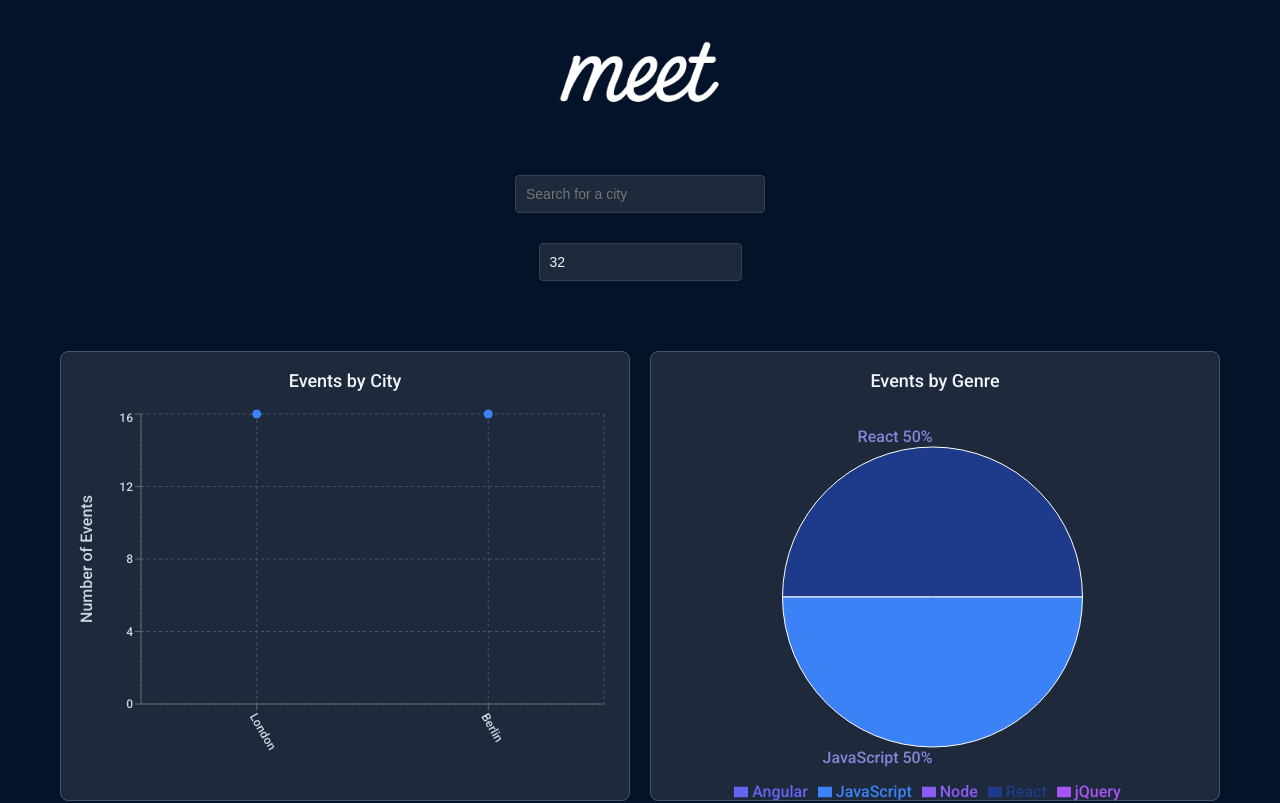
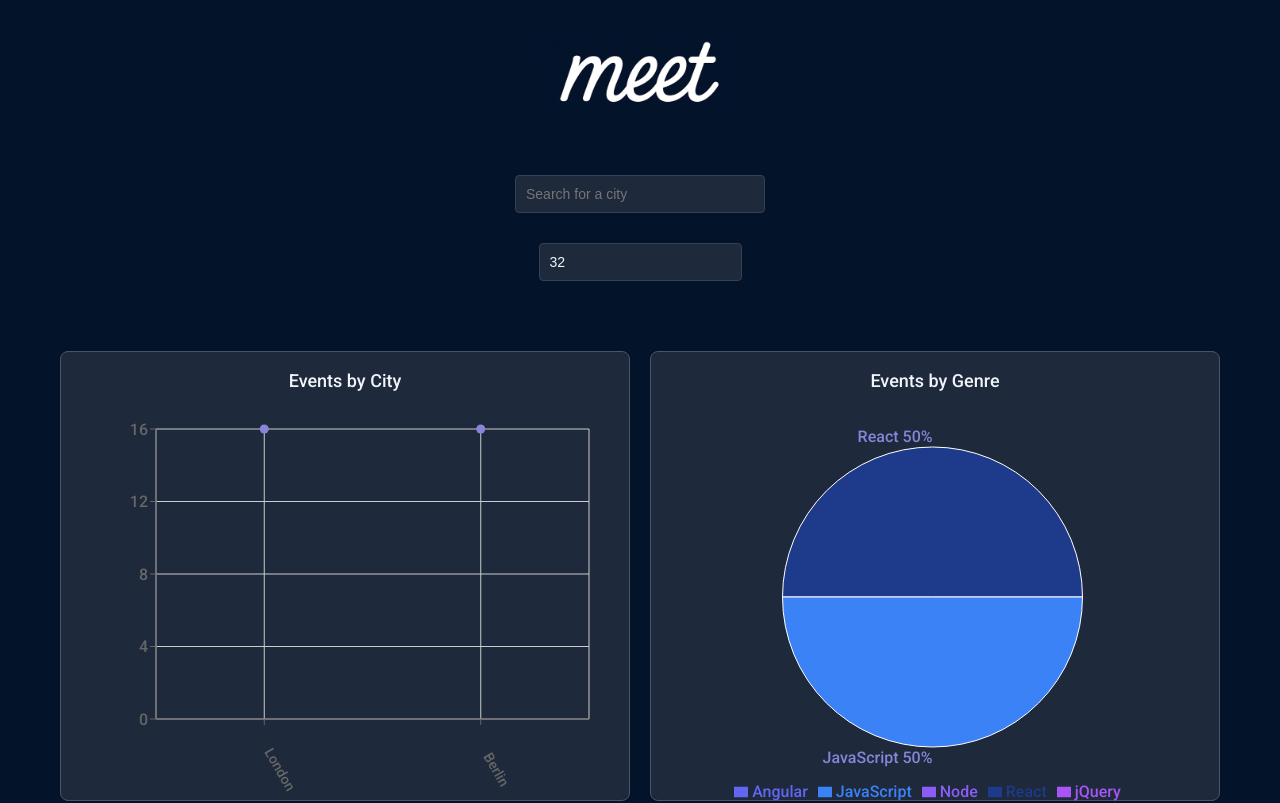
Before and after one commit to Jonnits/meet, a React (Vite) app: page / in a window 1280 px wide. Shown: the top 803 px of the page. Built offline with nearby package versions, Linux system fonts and the light colour scheme; what atatus-spa would draw is missing.

Commit message:
Fixed chart duplication errors

```diff
--- a/src/components/CityEventsChart.jsx
+++ b/src/components/CityEventsChart.jsx
@@ -1,5 +1,5 @@
 import React, { useState, useEffect } from 'react';
-import { ResponsiveContainer, ScatterChart, Scatter, XAxis, YAxis, CartesianGrid, Tooltip } from 'recharts';
+import { ScatterChart, Scatter, XAxis, YAxis, CartesianGrid, Tooltip, ResponsiveContainer } from 'recharts';
 
 const CityEventsChart = ({ allLocations, events }) => {
   const [data, setData] = useState([]);
@@ -13,44 +13,27 @@ const CityEventsChart = ({ allLocations, events }) => {
       });
     };
 
-    if (allLocations && events && Array.isArray(allLocations) && Array.isArray(events)) {
+    if (allLocations && events && allLocations.length > 0) {
       setData(getData());
     }
   }, [allLocations, events]);
 
   return (
     <ResponsiveContainer width="99%" height={400}>
-      <ScatterChart>
-        <CartesianGrid strokeDasharray="3 3" stroke="#475569" />
-        <XAxis
-          type="category"
-          dataKey="city"
-          name="City"
-          angle={60}
-          textAnchor="start"
-          height={100}
-          tick={{ fontSize: 12, fill: '#cbd5e1' }}
-        />
-        <YAxis
-          type="number"
-          dataKey="count"
-          name="Number of Events"
-          tick={{ fontSize: 12, fill: '#cbd5e1' }}
-          label={{ value: 'Number of Events', angle: -90, position: 'insideLeft', style: { textAnchor: 'middle', fill: '#cbd5e1' } }}
-        />
-        <Tooltip
-          cursor={{ strokeDasharray: '3 3' }}
-          contentStyle={{
-            backgroundColor: '#1e293b',
-            border: '1px solid #475569',
-            borderRadius: '4px',
-            color: '#f1f5f9'
-          }}
-        />
-        <Scatter
-          data={data}
-          fill="#3b82f6"
-        />
+      <ScatterChart
+        data={data}
+        margin={{
+          top: 20,
+          right: 20,
+          bottom: 60,
+          left: 20,
+        }}
+      >
+        <CartesianGrid />
+        <XAxis type="category" dataKey="city" name="City" angle={60} interval={0} tick={{ dx: 20, dy: 40, fontSize: 14 }} />
+        <YAxis type="number" dataKey="count" name="Number of Events" />
+        <Tooltip cursor={{ strokeDasharray: '3 3' }} />
+        <Scatter name="Events by City" data={data} fill="#8884d8" />
       </ScatterChart>
     </ResponsiveContainer>
   );
--- a/src/components/EventGenresChart.jsx
+++ b/src/components/EventGenresChart.jsx
@@ -6,7 +6,6 @@ const EventGenresChart = ({ events }) => {
 
   const genres = ['React', 'JavaScript', 'Node', 'jQuery', 'Angular'];
 
-  // Step 1: Add the colors array with 5 colors for each genre (blue/purple theme)
   const colors = ['#1E3A8A', '#3B82F6', '#8B5CF6', '#A855F7', '#6366F1'];
 
   useEffect(() => {
```
